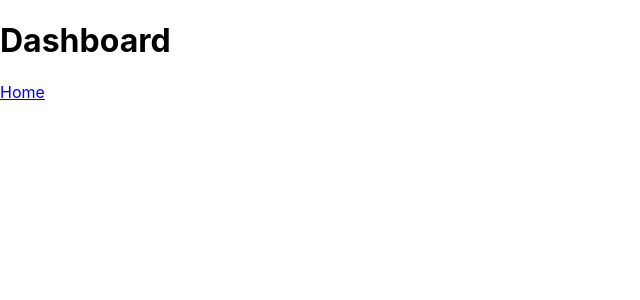
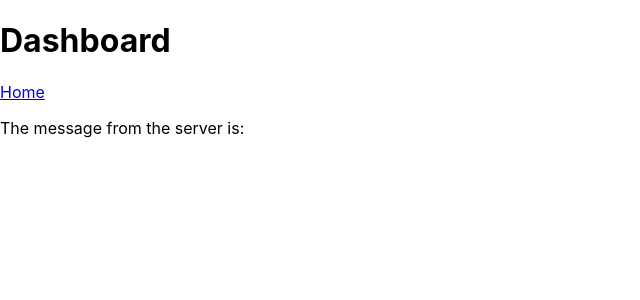
Before and after one commit to IshavSohal/Portable-Asset-Locator, a React (Create React App) app in the folder Frontend/: page /dashboard in a window 1280 px wide. Shown: the top 300 px of the page, without its empty margins (0-640 px from the left). Built offline with nearby package versions, Linux system fonts and the light colour scheme; no server answers.

Commit message:
Create component to make simple api request

```diff
--- /dev/null
+++ b/Frontend/src/components/MessageDisplay.tsx
@@ -0,0 +1,27 @@
+import { useEffect, useState } from 'react';
+
+function MessageDisplay() {
+    const [message, setMessage] = useState('');
+
+    useEffect(() => {
+        // fetch data
+        const dataFetch = async () => {
+            const res = await fetch('/api/start');
+            if (!res.ok) {
+                // This will activate the closest `error.js` Error Boundary
+                const errorText = await res.text();
+
+                setMessage('Error fetching data: ' + errorText);
+            }
+            const message = await res.text();
+            // set state when the data received
+            setMessage(message);
+        };
+
+        dataFetch();
+    }, []);
+
+    return <p>The message from the server is: {message}</p>;
+}
+
+export default MessageDisplay;
--- a/Frontend/src/pages/Dashboard.tsx
+++ b/Frontend/src/pages/Dashboard.tsx
@@ -1,4 +1,5 @@
 import { Link } from 'react-router-dom';
+import MessageDisplay from '../components/MessageDisplay';
 
 function Dashboard() {
     return (
@@ -7,6 +8,9 @@ function Dashboard() {
             <div>
                 <Link to='/'>Home</Link>
             </div>
+            <div>
+                <MessageDisplay />
+            </div>
         </div>
     );
 }
```
Also changed, not shown: Frontend/package.json (indentation only), 1 other file (tests, documents, lock files or other folders).
